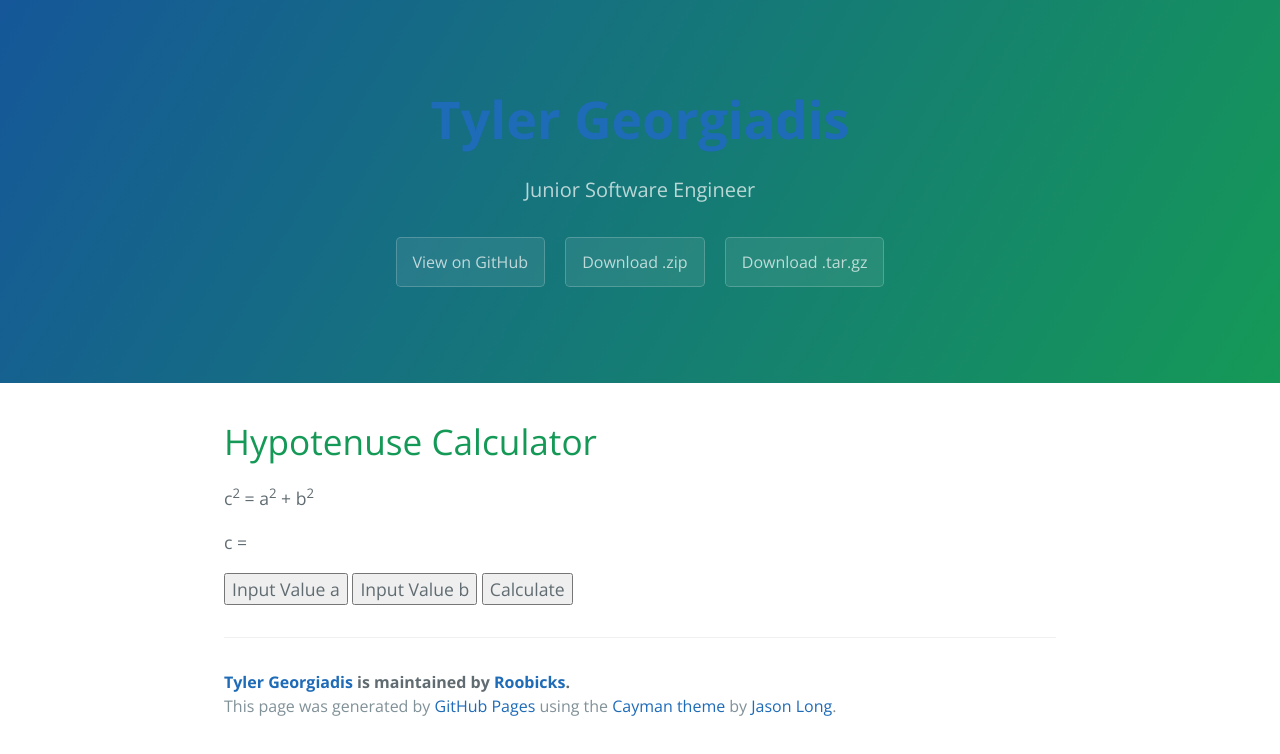
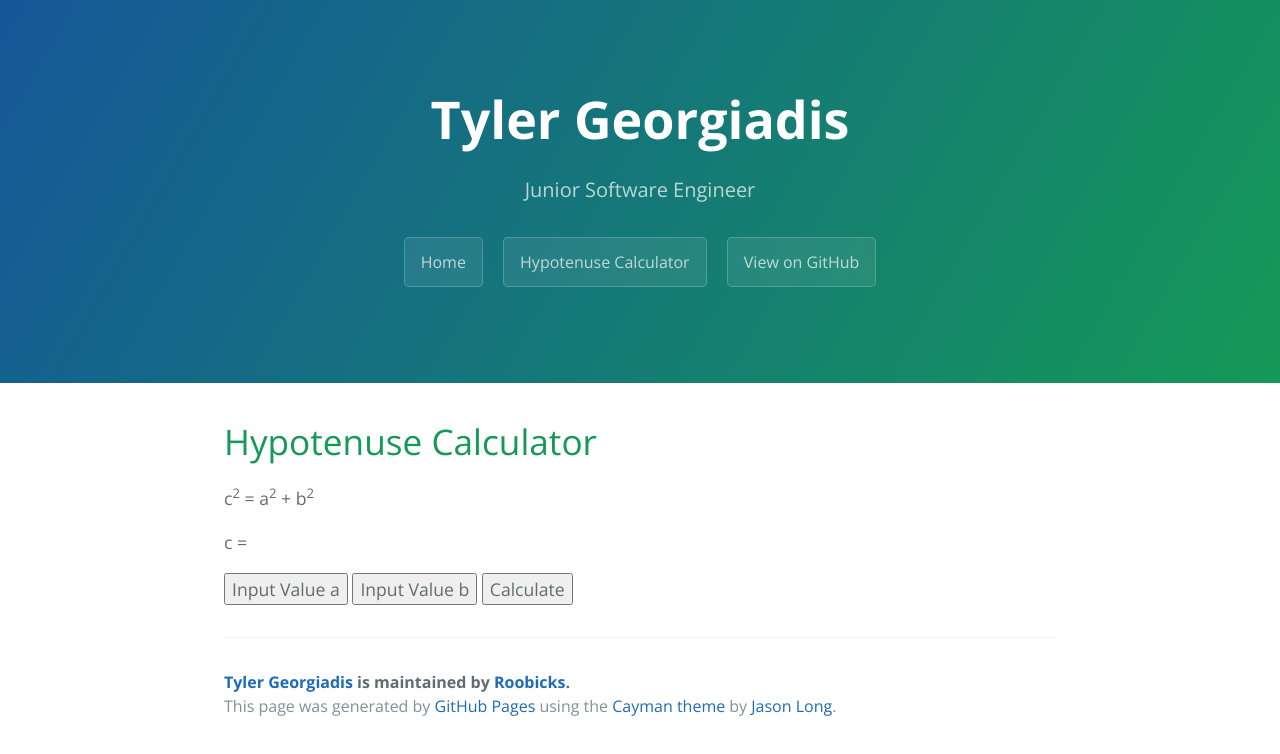
Before and after one commit to Invalidfez/roobicks.github.io, a plain HTML site: page hypotenuse.html in a window 1280 px wide. Drawn offline with nearby package versions, Linux system fonts and the light colour scheme.

Commit message:
Changed buttons

```diff
--- a/hypotenuse.html
+++ b/hypotenuse.html
@@ -11,11 +11,11 @@
   </head>
   <body>
     <section class="page-header">
-      <h1 class="project-name"><a href="http://roobicks.github.io/index.html">Tyler Georgiadis</a></h1>
+      <h1 class="project-name">Tyler Georgiadis</h1>
       <h2 class="project-tagline">Junior Software Engineer</h2>
+      <a href="https://roobicks.github.io/index.html" class="btn">Home</a>
+      <a href="https://roobicks.github.io/index.html" class="btn">Hypotenuse Calculator</a>
       <a href="https://github.com/Roobicks/tyler" class="btn">View on GitHub</a>
-      <a href="https://github.com/Roobicks/tyler/zipball/master" class="btn">Download .zip</a>
-      <a href="https://github.com/Roobicks/tyler/tarball/master" class="btn">Download .tar.gz</a>
     </section>
 
     <section class="main-content">
```
Also changed, not shown: index.html (+2 -2 lines).
